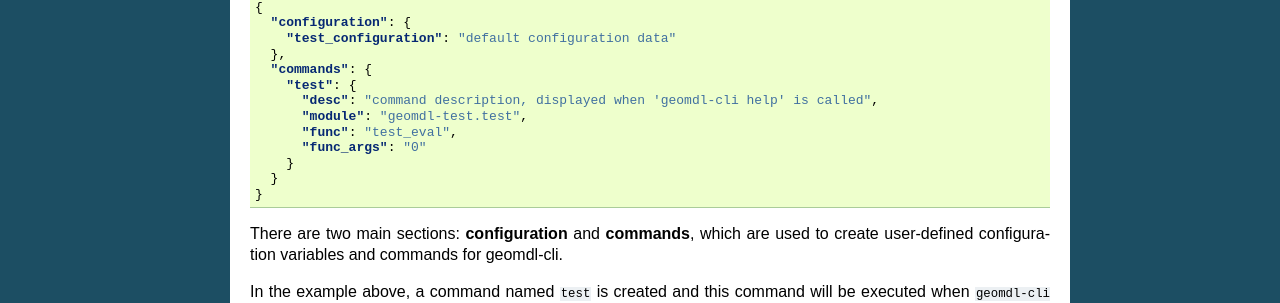
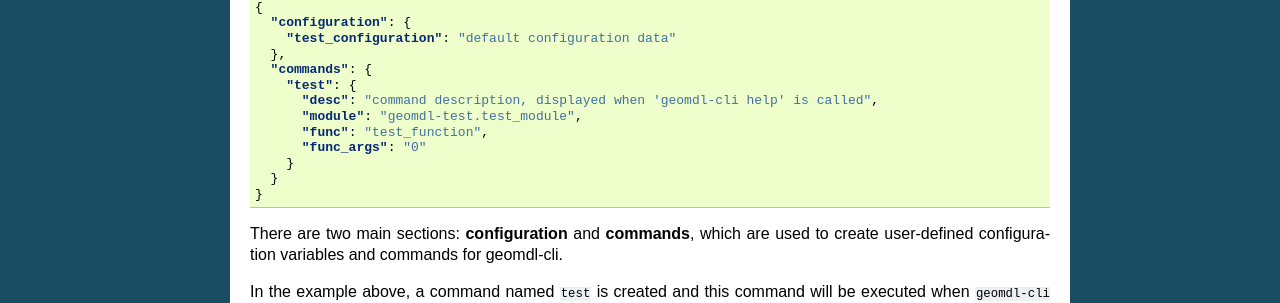
Before and after one commit to orbingol/geomdl-cli, a Sphinx documentation site: the page built from docs/config.rst, in a window 1280 px wide. Shown: the part 486-789 px from the top of the page. Built offline with Sphinx 7.4.7, drawn with Linux system fonts in a browser that asks for light colours; formulas are drawn with MathJax 3.

Commit message:
Update docs for the updated command structure

```diff
--- a/docs/config.rst
+++ b/docs/config.rst
@@ -29,8 +29,8 @@ The config file is structured as follows:
       "commands": {
         "test": {
           "desc": "command description, displayed when 'geomdl-cli help' is called",
-          "module": "geomdl-test.test",
-          "func": "test_eval",
+          "module": "geomdl-test.test_module",
+          "func": "test_function",
           "func_args": "0"
         }
       }
```
